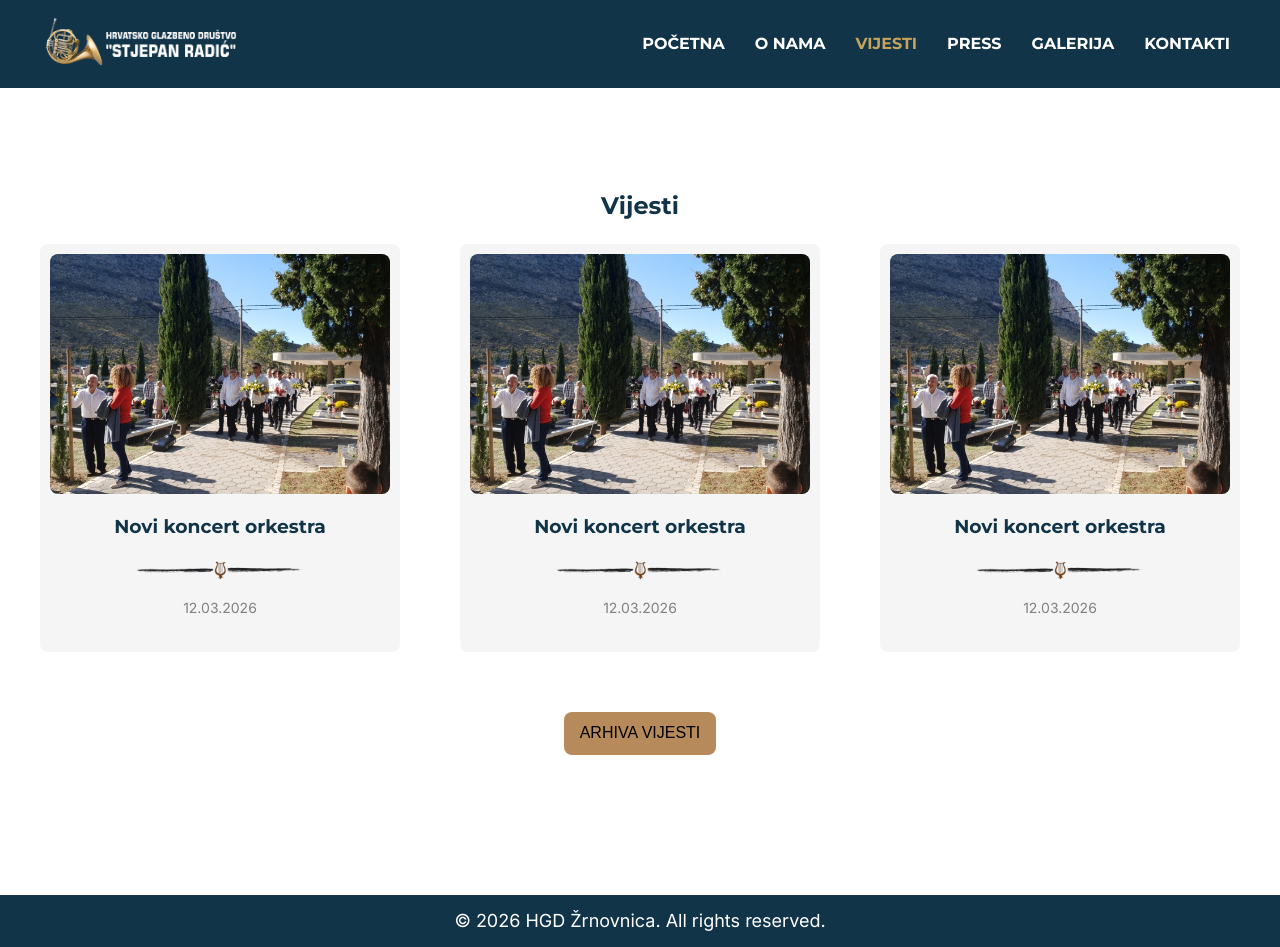
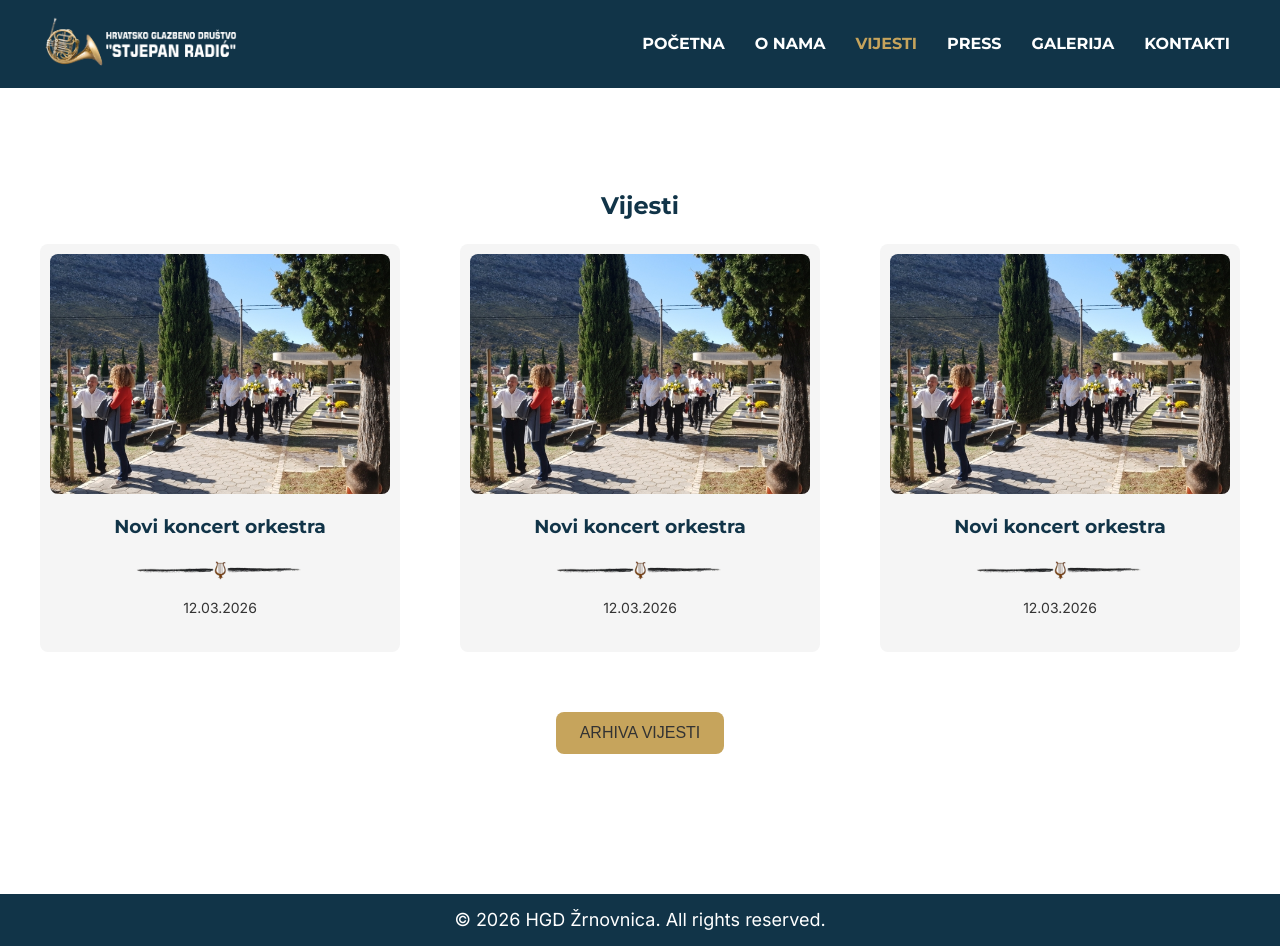
Before and after one commit to KonnyDaugh/HGD-Stjepan-Radic, a React (Vite) app: page /vijesti in a window 1280 px wide. Built offline with nearby package versions, Linux system fonts and the light colour scheme.

Commit message:
Added color set to root, changed on pages

```diff
--- a/src/components/layout/Footer.css
+++ b/src/components/layout/Footer.css
@@ -1,7 +1,7 @@
 .footer {
   width: 100vw;
   height: 52px;
-  background-color: #113448;
+  background-color: var(--color-primary);
   display: flex;
   align-items: center;
   justify-content: center;
--- a/src/components/layout/Header.css
+++ b/src/components/layout/Header.css
@@ -5,7 +5,7 @@
 
   width: 100vw;
   height: 88px;
-  background-color: #113448;
+  background-color: var(--color-primary);
   display: flex;
   align-items: center;
 }
@@ -38,6 +38,6 @@
   padding: 10px;
   gap: 30px;
   .active {
-    color: #c6a45c;
+    color: var(--color-secondary);
   }
 }
--- a/src/components/ui/Button/Button.css
+++ b/src/components/ui/Button/Button.css
@@ -13,13 +13,13 @@
 }
 
 .button__primary {
-  background: #b68a5a;
-  color: black;
+  background: var(--color-secondary);
+  color: var(--color-text);
   text-transform: uppercase;
 }
 
 .button__primary:hover {
   background: transparent;
-  border: 2px solid #b68a5a;
-  color: #b68a5a;
+  border: 2px solid var(--color-secondary);
+  color: var(--color-secondary);
 }
--- a/src/components/ui/Cards/NewsCard.css
+++ b/src/components/ui/Cards/NewsCard.css
@@ -35,6 +35,6 @@
   }
   p {
     font-size: 14px;
-    color: gray;
+    color: var(--color-text);
   }
 }
--- a/src/index.css
+++ b/src/index.css
@@ -1,4 +1,8 @@
 :root {
+  --color-primary: #113448;
+  --color-secondary: #c6a45c;
+  --color-text: #333;
+
   min-height: 100vh;
   display: flex;
   flex-direction: column;
--- a/src/pages/About.css
+++ b/src/pages/About.css
@@ -8,7 +8,7 @@
   max-width: 800px;
   margin: 0 auto;
   font-size: 18px;
-  color: grey;
+  color: var(--color-text);
   text-align: justify;
 }
 .divider {
--- a/src/pages/Home.css
+++ b/src/pages/Home.css
@@ -35,12 +35,3 @@
 p {
   font-size: 22px;
 }
-
-button {
-  width: 152px;
-  height: 43px;
-  background-color: #c6a45c;
-  color: #000;
-  border-radius: 8px;
-  border: none;
-}
```
